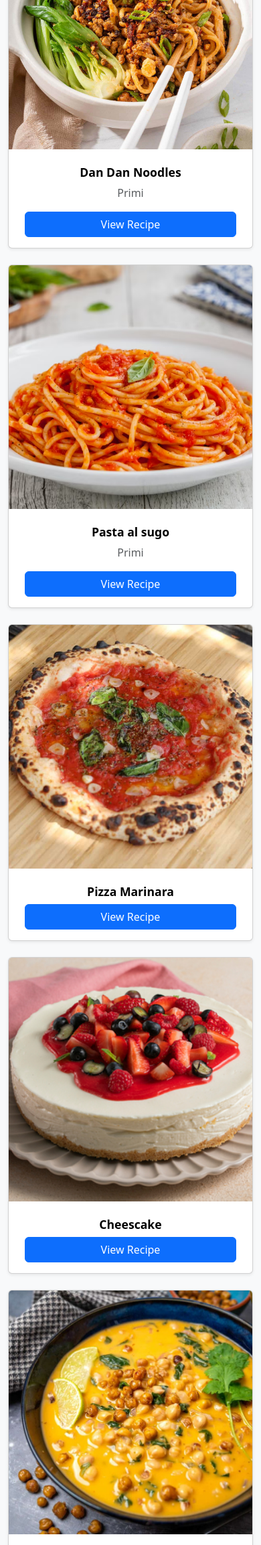
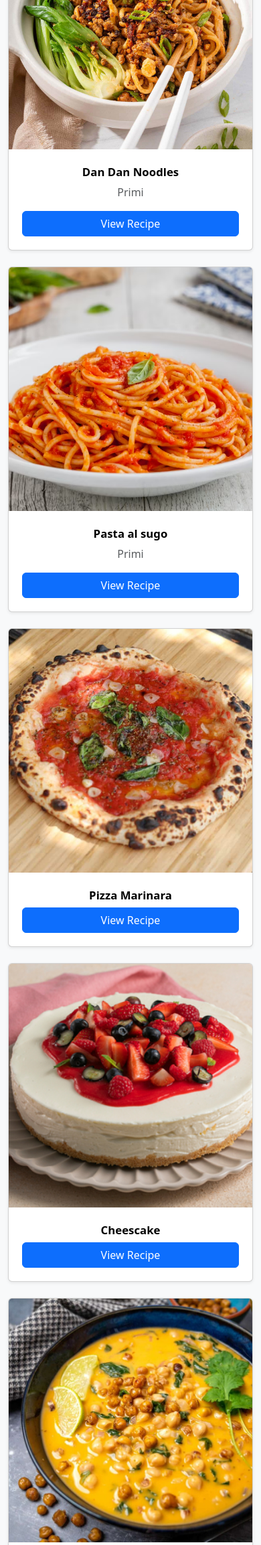
Before and after one commit to ghostmaruko/Recipe_App, a Django app: page /recipes/ in a window 390 px wide. Shown: the part 1245-3552 px from the top of the page at 67% size. Run offline with Django 5.2, Linux system fonts and the light colour scheme; a user stored in the database is signed in; data comes from the database, SQL or seed files in the repository; some libraries are stand-ins or nearby versions.

Commit message:
Finalize Recipe App: responsive UI, deployment on Render, superuser setup

```diff
--- a/src/recipes/static/recipes/style.css
+++ b/src/recipes/static/recipes/style.css
@@ -5,6 +5,7 @@
   width: 100%;
   aspect-ratio: 1 / 1;
   object-fit: cover;
+  display: block; /* evita glitch di altezza */
 }
 
 /* Placeholder se manca immagine */
@@ -12,12 +13,14 @@
   width: 100%;
   aspect-ratio: 1 / 1;
   background-color: #f8f9fa;
+  display: block;
 }
 
 /* ===============================
    CARD STYLING
 ================================ */
 .recipe-card {
+  height: 100%; /* fondamentale per uniformità */
   transition:
     transform 0.2s ease,
     box-shadow 0.2s ease;
@@ -33,7 +36,7 @@
 ================================ */
 .card-title {
   color: #000 !important;
-  font-weight: bold;
+  font-weight: 600;
   font-size: 1.2rem;
 }
 
@@ -45,11 +48,8 @@
 /* ===============================
    BOTTONI
 ================================ */
-/* Buttons */
 .card-body a.btn {
-  width: auto;
-  margin-right: 0.5rem;
-  margin-left: 0.5rem;
+  margin: 0.25rem;
 }
 
 /* ===============================
@@ -58,7 +58,6 @@
 .recipe-detail-img {
   max-width: 400px;
   width: 100%;
-  height: auto;
   aspect-ratio: 1 / 1;
   object-fit: cover;
   display: block;
@@ -72,10 +71,10 @@
 /* Mobile */
 @media (max-width: 575px) {
   .card-title {
-    font-size: 1.1rem;
+    font-size: 1.05rem;
   }
 
   .card-text {
-    font-size: 0.95rem;
+    font-size: 0.9rem;
   }
 }
```
